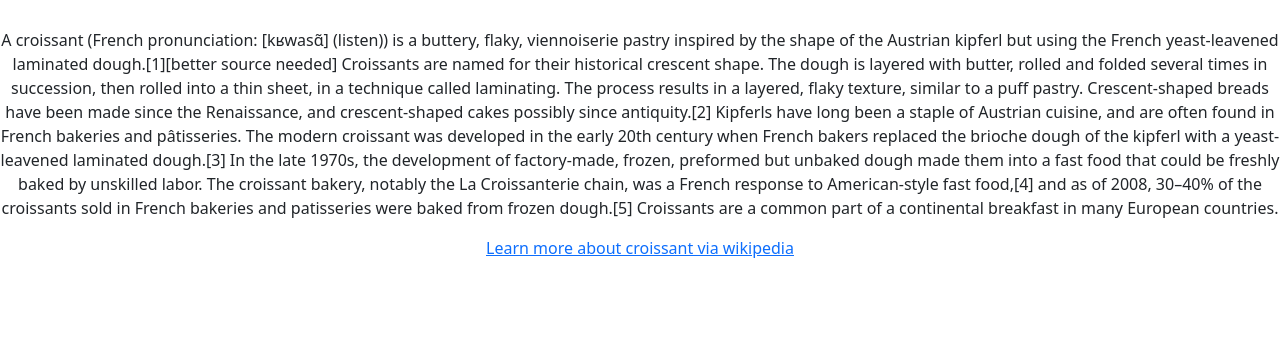
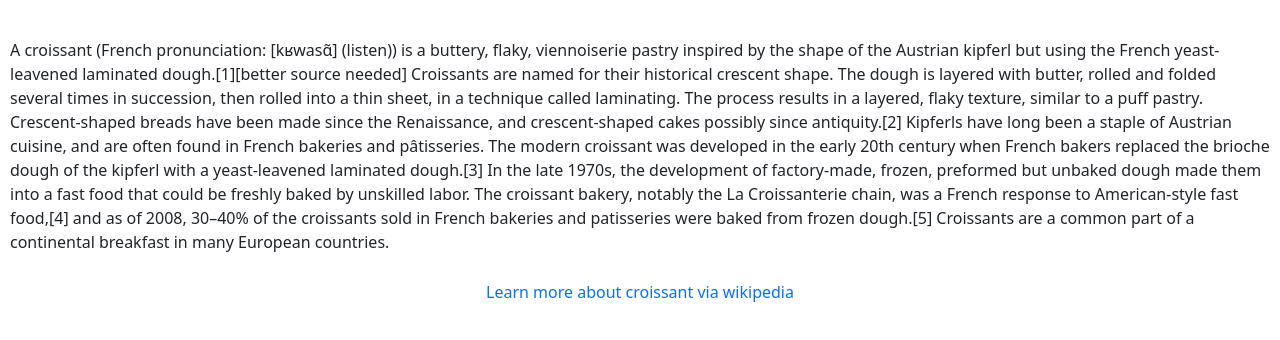
Before and after one commit to KaoriTsushima/Croissant, a plain HTML site: page index.html in a window 1280 px wide. Shown: the part 178-518 px from the top of the page. Drawn offline with nearby package versions, Linux system fonts and the light colour scheme.

Commit message:
added css

```diff
--- a/index.html
+++ b/index.html
@@ -56,7 +56,7 @@
     <br />
     <h2>What is croissant?</h2>
     <br />
-    <p>
+    <p class="about-croissant">
       A croissant (French pronunciation: [kʁwasɑ̃] (listen)) is a buttery, flaky,
       viennoiserie pastry inspired by the shape of the Austrian kipferl but
       using the French yeast-leavened laminated dough.[1][better source needed]
@@ -79,7 +79,9 @@
       countries.
     </p>
     <div class="learn-more">
-      <a href="https://en.wikipedia.org/wiki/Croissant"
+      <a
+        href="https://en.wikipedia.org/wiki/Croissant"
+        class="text-decoration-none"
         >Learn more about croissant via wikipedia</a
       >
     </div>
--- a/src/styles.css
+++ b/src/styles.css
@@ -11,6 +11,7 @@ h1 {
 .title {
   color: var(--primary-color);
 }
-.learn-more {
-  text-decoration: none;
+.about-croissant {
+  text-align: left;
+  padding: 10px;
 }
```
